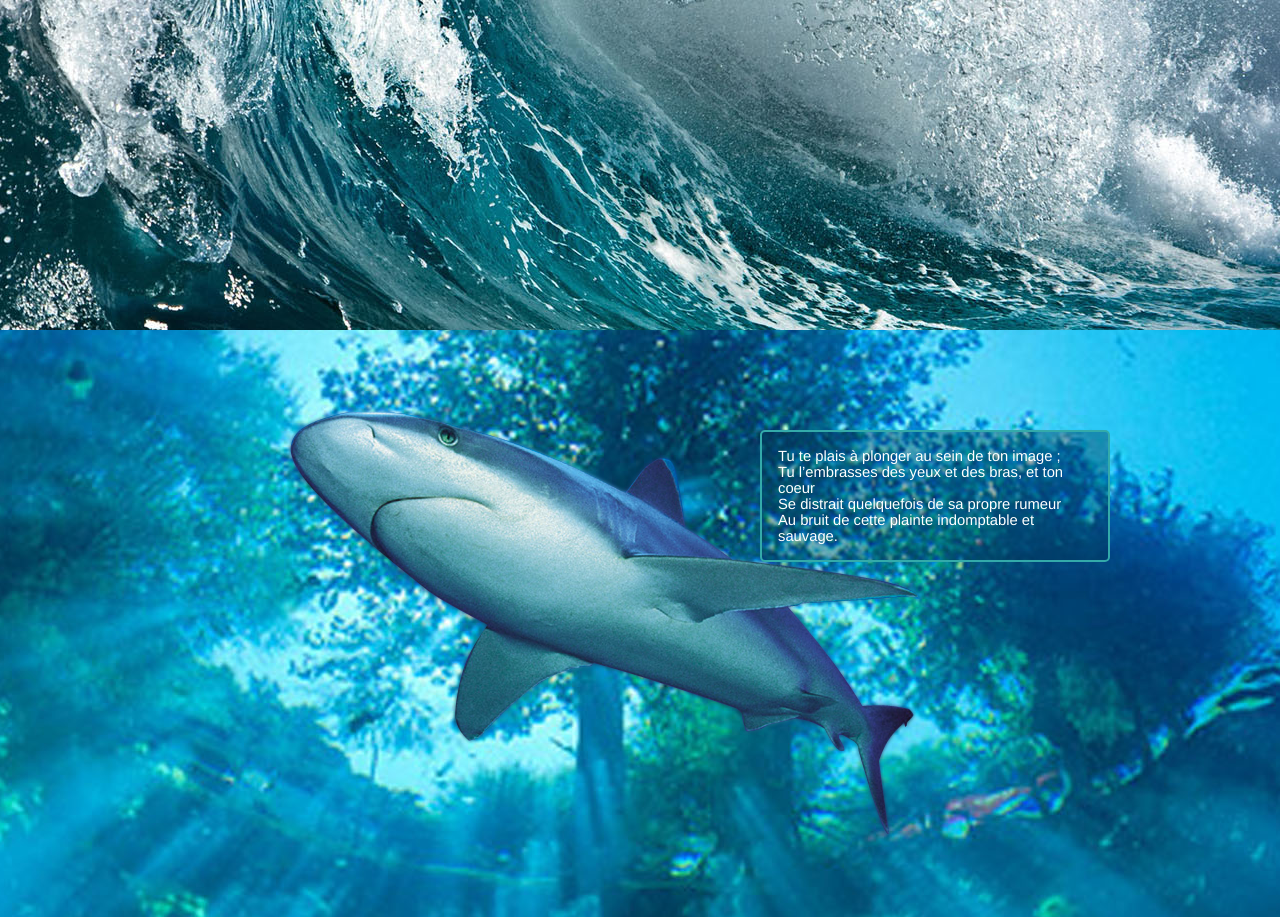
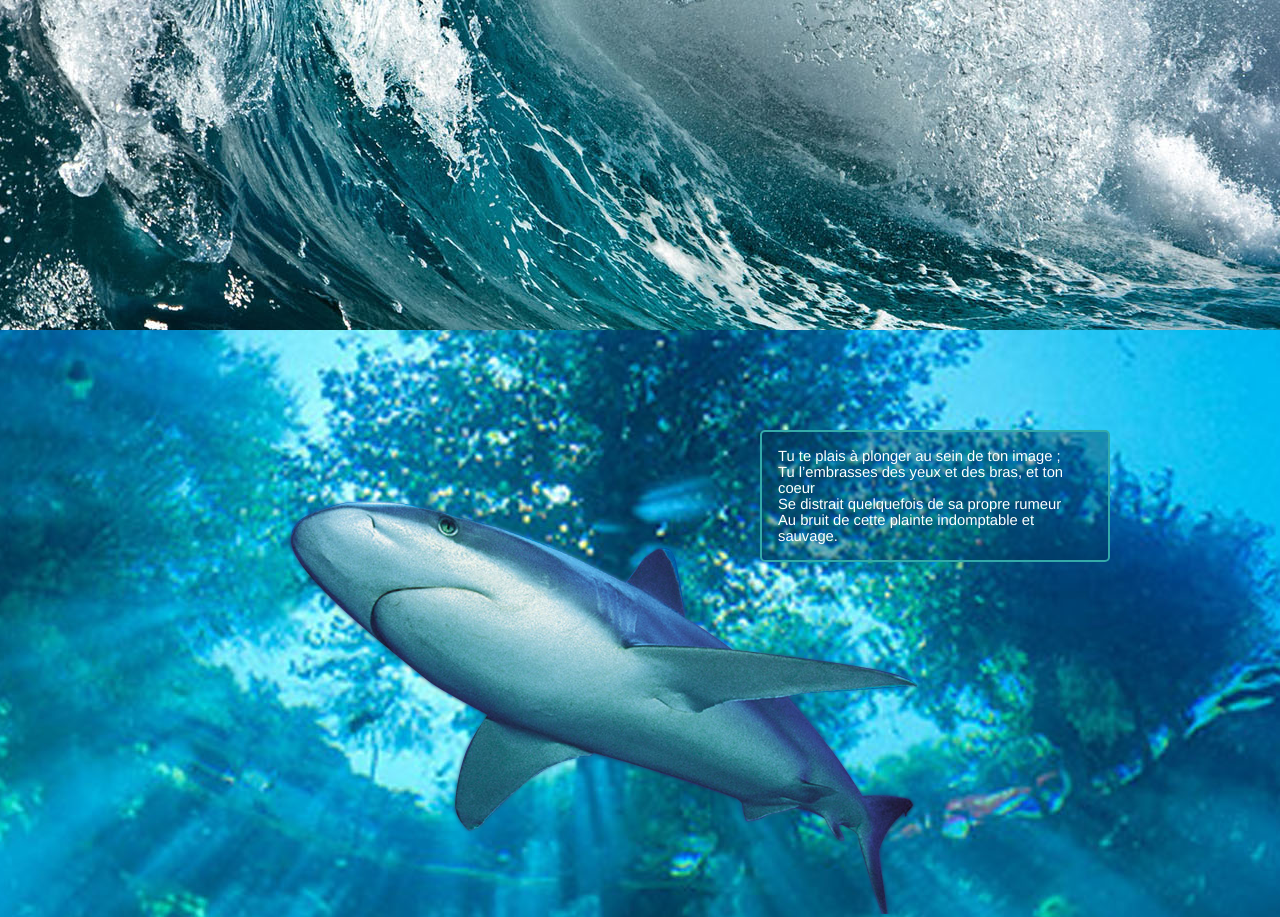
Before and after one commit to MaigMJA/parallaxe, a plain HTML site: page index.html in a window 1280 px wide. Shown: the part 520-1437 px from the top of the page. Drawn offline with nearby package versions, Linux system fonts and the light colour scheme.

Commit message:
requin 2

```diff
--- a/style.css
+++ b/style.css
@@ -103,7 +103,7 @@ h2{
 	background: url(images/trainers.png) 50% 0 no-repeat fixed;
 	height: 650px;
   margin: 0 auto;
-  top: 41em;
+  top: 45em;
   /* margin: 2em; */
   padding: 2em;
   position: absolute;
```
